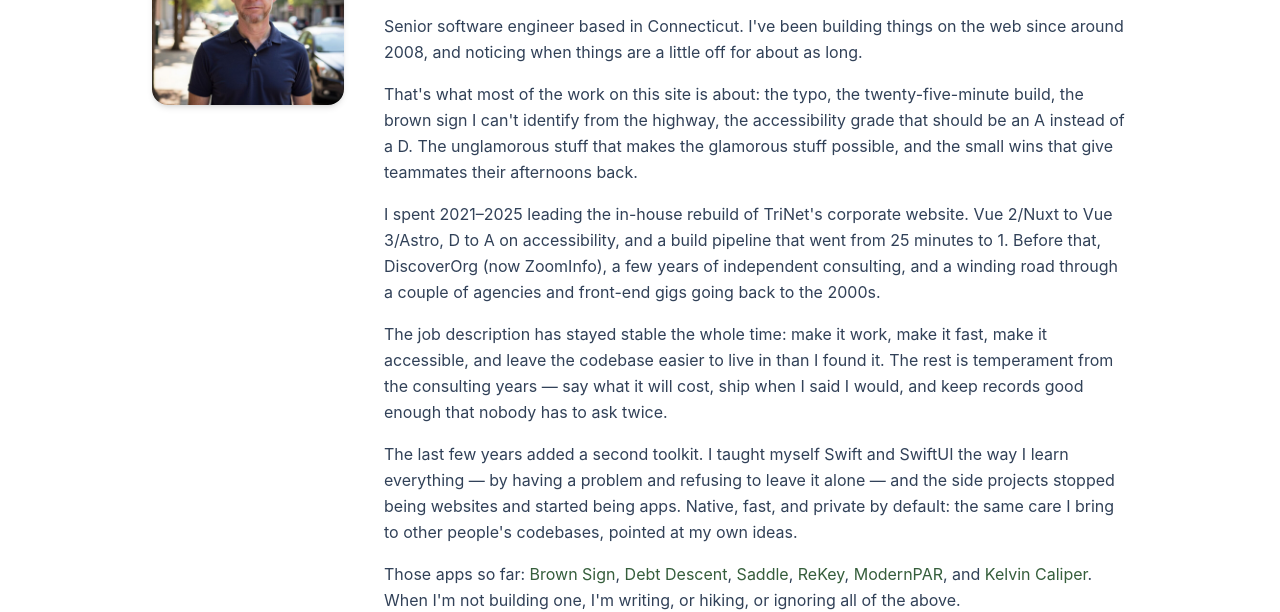
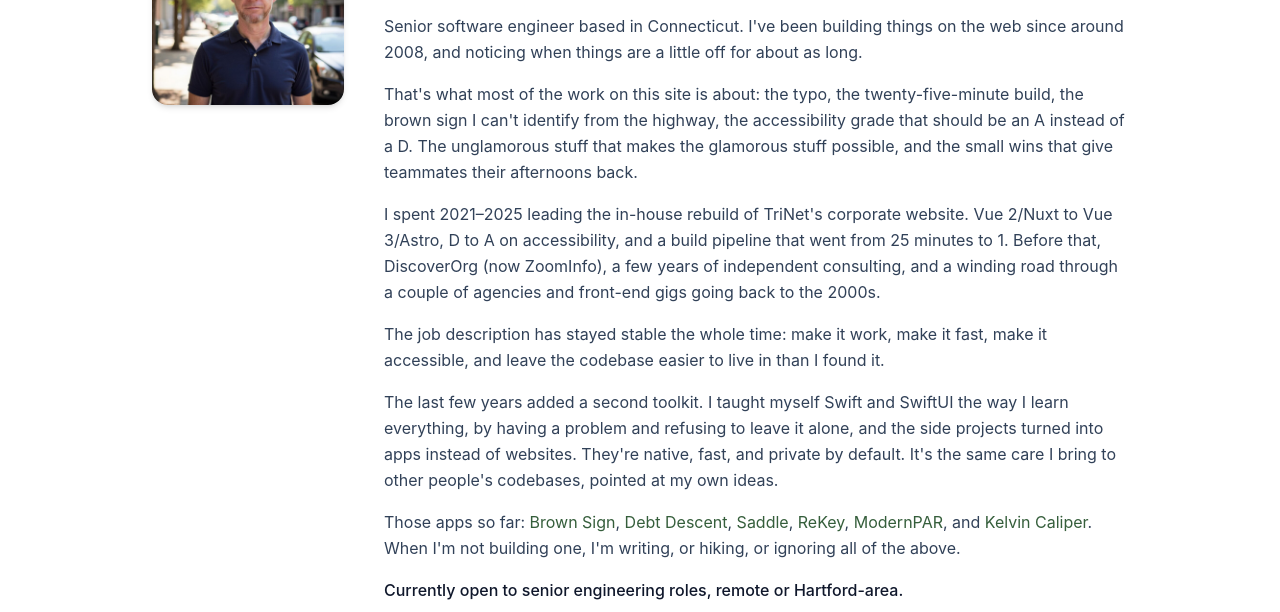
Before and after one commit to smandable/seanmandable.me, an Astro site: page / in a window 1280 px wide. Shown: the part 196-808 px from the top of the page. Built offline with nearby package versions, Linux system fonts and the light colour scheme; Astro itself is replaced by a stand-in of ours.

Commit message:
Home: drop the consulting-years sentence (it lives on Work) and the dashes in the Swift paragraph
Also a straight apostrophe in the OG description.

```diff
--- a/src/layouts/Layout.astro
+++ b/src/layouts/Layout.astro
@@ -28,7 +28,7 @@
 // Social cards are per-page; the homepage keeps its richer hand-written pair.
 const ogTitle = title ? fullTitle : 'Sean Mandable, Senior Software Engineer & Full-Stack Dev';
 const ogDescription = Astro.props.description
-  ?? 'Full-stack web (Vue, Angular, TypeScript, Node) + Swift/SwiftUI. I notice when things are off and can’t quite leave them there.';
+  ?? "Full-stack web (Vue, Angular, TypeScript, Node) + Swift/SwiftUI. I notice when things are off and can't quite leave them there.";
 
 // Bump this when any /favicon.* or /apple-touch-icon.png changes so browsers
 // refetch instead of serving stale cached versions.
--- a/src/pages/index.astro
+++ b/src/pages/index.astro
@@ -36,10 +36,10 @@
         I spent 2021–2025 leading the in-house rebuild of TriNet's corporate website. Vue 2/Nuxt to Vue 3/Astro, D to A on accessibility, and a build pipeline that went from 25 minutes to 1. Before that, DiscoverOrg (now ZoomInfo), a few years of independent consulting, and a winding road through a couple of agencies and front-end gigs going back to the 2000s.
       </p>
       <p>
-        The job description has stayed stable the whole time: make it work, make it fast, make it accessible, and leave the codebase easier to live in than I found it. The rest is temperament from the consulting years — say what it will cost, ship when I said I would, and keep records good enough that nobody has to ask twice.
+        The job description has stayed stable the whole time: make it work, make it fast, make it accessible, and leave the codebase easier to live in than I found it.
       </p>
       <p>
-        The last few years added a second toolkit. I taught myself Swift and SwiftUI the way I learn everything — by having a problem and refusing to leave it alone — and the side projects stopped being websites and started being apps. Native, fast, and private by default: the same care I bring to other people's codebases, pointed at my own ideas.
+        The last few years added a second toolkit. I taught myself Swift and SwiftUI the way I learn everything, by having a problem and refusing to leave it alone, and the side projects turned into apps instead of websites. They're native, fast, and private by default. It's the same care I bring to other people's codebases, pointed at my own ideas.
       </p>
       <p>
         Those apps so far: <a href="/brown-sign" class="text-accent-600 hover:underline">Brown Sign</a>, <a href="/debt-descent" class="text-accent-600 hover:underline">Debt Descent</a>, <a href="/saddle" class="text-accent-600 hover:underline">Saddle</a>, <a href="/rekey" class="text-accent-600 hover:underline">ReKey</a>, <a href="/modernpar" class="text-accent-600 hover:underline">ModernPAR</a>, and <a href="/projects#kelvin-caliper" class="text-accent-600 hover:underline">Kelvin Caliper</a>. When I'm not building one, I'm writing, or hiking, or ignoring all of the above.
```
